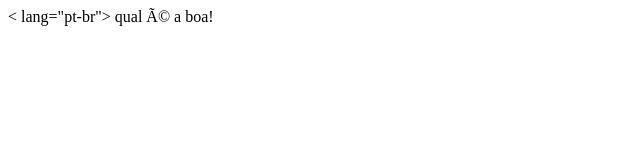
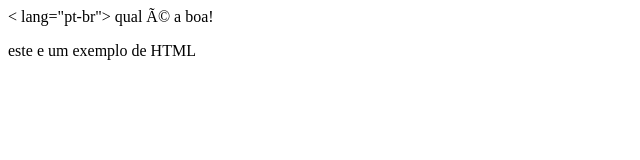
Before and after one commit to henricone2005/exemplo-html-g, a plain HTML site: page index.html in a window 1280 px wide. Shown: the whole page, without its empty margins (0-640 px from the left). Drawn offline with Linux system fonts and the light colour scheme.

Commit message:
Pequeno ajuste

```diff
--- a/index.html
+++ b/index.html
@@ -10,5 +10,6 @@
 </head>
 <body>
        <hi>qual é a boa!</hi>
-   </body>
+  <p>este e um exemplo de HTML</p>
+    </body>
 </html>
```
